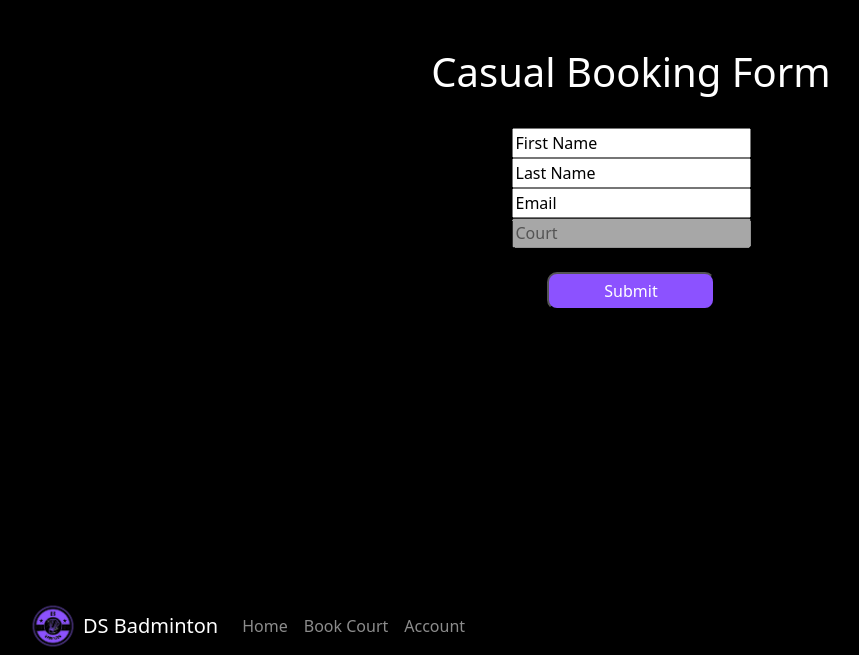
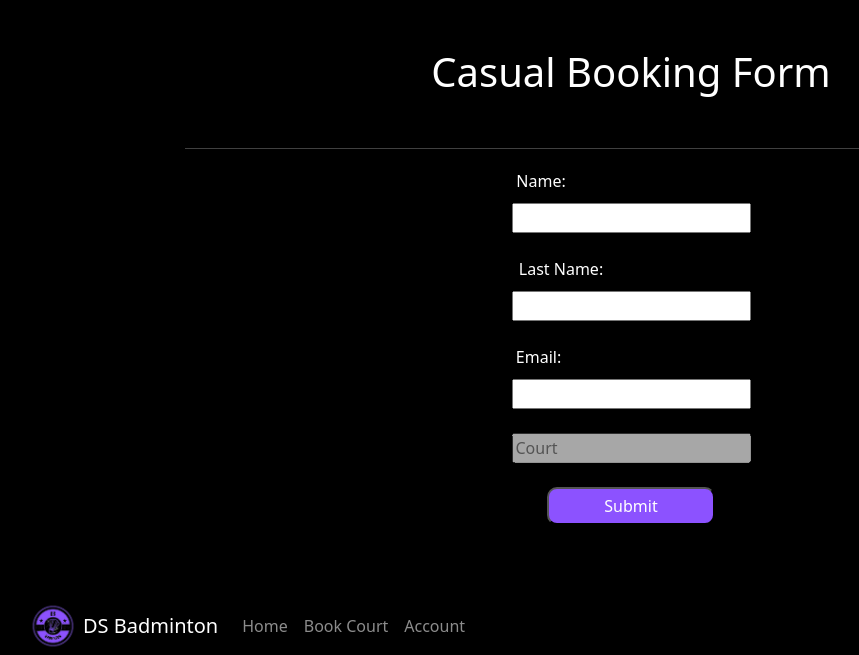
Before and after one commit to DjangoStars-Q12024/BookCourt, a Django app: page /booking/nbook in a window 1280 px wide. Shown: the part 116-771 px from the top of the page, without its empty margins (9-868 px from the left). Run offline with Django 5.2, Linux system fonts and the light colour scheme.

Commit message:
styling for nbook

```diff
--- a/BadmintonCourt/templates/booking/nbookingForm.html
+++ b/BadmintonCourt/templates/booking/nbookingForm.html
@@ -13,16 +13,50 @@
     padding: 5px;
     width: 15%;
   }
+  label {
+    margin-bottom: 10px;
+    margin-right: 180px;
+  }
+  label.last-name {
+    margin-bottom: 10px;
+    margin-right: 140px;
+  }
+  label.email {
+    margin-bottom: 10px;
+    margin-right: 185px;
+  }
+  hr {
+    border: none;
+    height: 1px;
+    background-color: white;
+    width: 80%;
+    margin: 20px auto;
+  }
+
+
 
   </style>
 
 <div class="center-container">
     <h1 style="color: white; ">Casual Booking Form</h1> <br>
+    <hr>
 
     <form action="{% url 'booking' %}">
-        <input type="text" name="firstname" value="First Name"> <br>
-        <input type="text" name="lastname" value="Last Name"> <br>
-        <input type="email" name="email" value="Email"> <br>
+        <div class="form-group">
+            <label for="name" style="color: white;">Name:</label> <br>
+            <input type="text" id="name" name="name">
+        </div>
+        <br>
+        <div class="form-group">
+            <label for="last-name" class="last-name" style="color: white;">Last Name:</label> <br>
+            <input type="text" id="last-name" name="last-name">
+        </div>
+        <br>
+        <div class="form-group">
+            <label for="email" class="email" style="color: white;">Email:</label> <br>
+            <input type="text" id="email" name="email">
+        </div>
+        <br>
         <input type="text" disabled name="court" value="Court"> <br><br>
 
         <button class="submit-button" onclick="alert('Booking reserved! Please pay to confirm reservation. Check your email for information about your booking.')">Submit</button>
```
Also changed, not shown: db.sqlite3.
